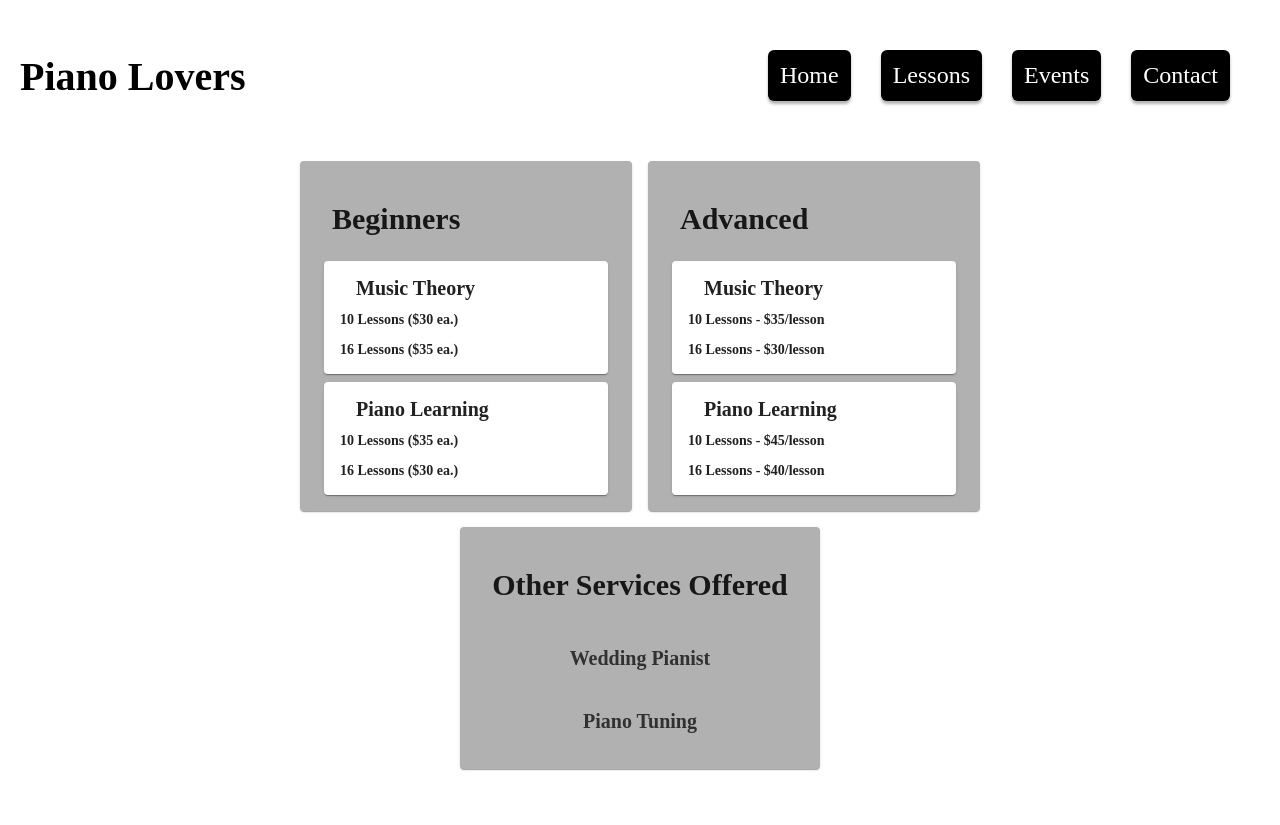
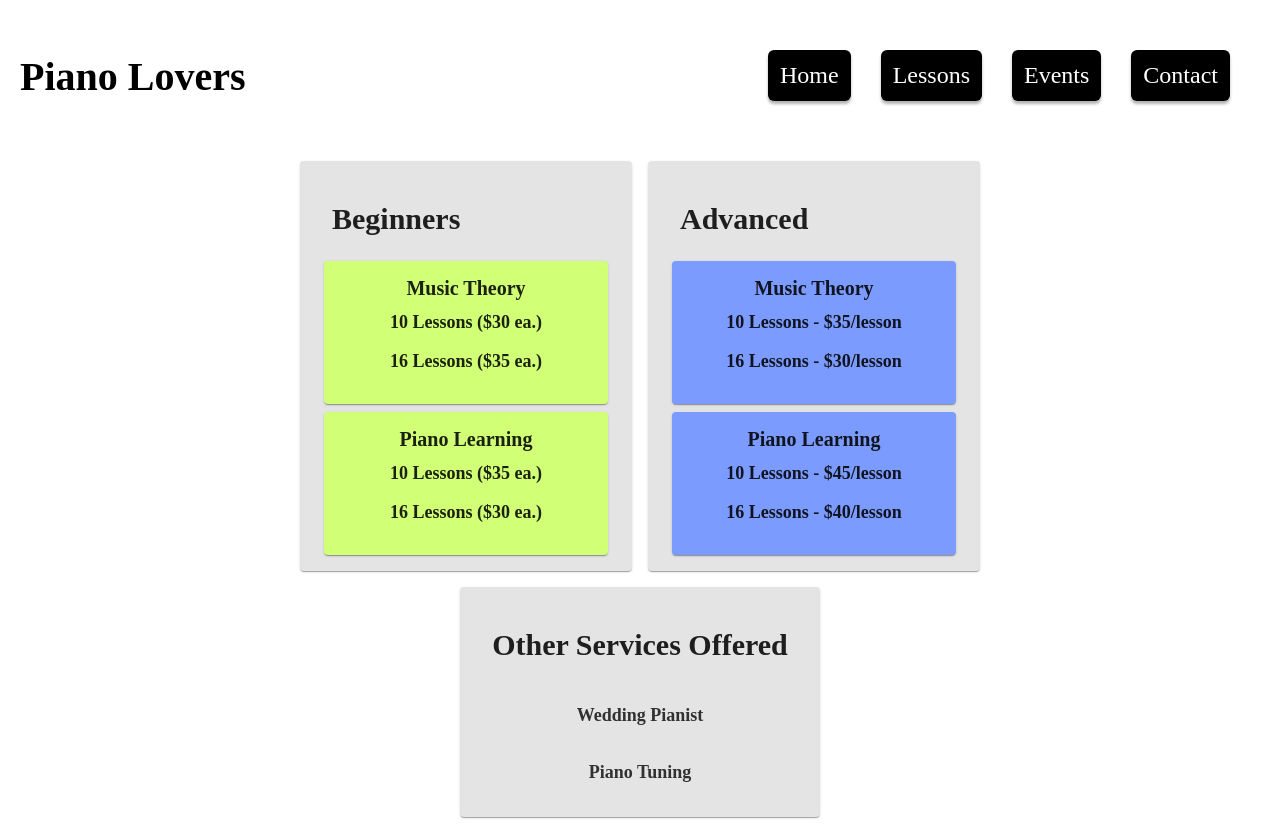
Before and after one commit to pandyama/Piano-Lovers, an Angular app in the folder pianolovers/: page /lessons in a window 1280 px wide. Before the commit the page ends 800 px from the top, so only its background shows below. Built offline with nearby package versions, Linux system fonts and the light colour scheme; a web font is replaced by a local one.

Commit message:
Updated styling in Lessons Component

```diff
--- a/pianolovers/src/app/lessons/lessons.component.html
+++ b/pianolovers/src/app/lessons/lessons.component.html
@@ -6,26 +6,28 @@
       </mat-card-title>
     </mat-card-header>
     <mat-card-content>
-      <mat-card class="card-content">
+      <mat-card class="card-content-a">
+        <div class="beginners">
           <mat-card-header>
             <mat-card-title>Music Theory</mat-card-title>
-          <!-- <mat-card-subtitle></mat-card-subtitle> -->
           </mat-card-header>
           <mat-card-content>
             <p>10 Lessons ($30 ea.)</p>
             <p>16 Lessons ($35 ea.)</p>
           </mat-card-content>
+        </div>
       </mat-card>
 
-      <mat-card class="card-content">
+      <mat-card class="card-content-a">
+        <div class="beginners">
           <mat-card-header>
             <mat-card-title>Piano Learning</mat-card-title>
-          <!-- <mat-card-subtitle></mat-card-subtitle> -->
           </mat-card-header>
           <mat-card-content>
             <p>10 Lessons ($35 ea.)</p>
             <p>16 Lessons ($30 ea.)</p>
           </mat-card-content>
+        </div>
       </mat-card>
     </mat-card-content>
   </mat-card>
@@ -37,26 +39,28 @@
       </mat-card-title>
     </mat-card-header>
     <mat-card-content>
-      <mat-card class="card-content">
+      <mat-card class="card-content-b">
+        <div class="advanced">
           <mat-card-header>
             <mat-card-title>Music Theory</mat-card-title>
-          <!-- <mat-card-subtitle></mat-card-subtitle> -->
           </mat-card-header>
           <mat-card-content>
             <p>10 Lessons - $35/lesson</p>
             <p>16 Lessons - $30/lesson</p>
           </mat-card-content>
+        </div>
       </mat-card>
 
-      <mat-card class="card-content">
+      <mat-card class="card-content-b">
+        <div class="advanced">
           <mat-card-header>
             <mat-card-title>Piano Learning</mat-card-title>
-          <!-- <mat-card-subtitle></mat-card-subtitle> -->
           </mat-card-header>
           <mat-card-content>
             <p>10 Lessons - $45/lesson</p>
             <p>16 Lessons - $40/lesson</p>
           </mat-card-content>
+        </div>
       </mat-card>
     </mat-card-content>
   </mat-card>
--- a/pianolovers/src/app/lessons/lessons.component.scss
+++ b/pianolovers/src/app/lessons/lessons.component.scss
@@ -12,12 +12,21 @@ mat-card-title {
   min-width: 300px;
   border-style: none;
   border-radius: 4px;
-  background-color: #b1b1b1;
+  background-color: #e4e4e4;
 }
 
-.card-content {
+.card-content-a,
+.card-content-b {
   margin: 8px;
   font-weight: bolder;
+}
+
+.card-content-a {
+  background-color: rgb(209, 255, 117);
+}
+
+.card-content-b {
+  background-color: rgb(124, 155, 255);
 }
 
 .other {
@@ -25,9 +34,28 @@ mat-card-title {
   flex-direction: column;
   justify-content: center;
   align-items: center;
-  font-size: 20px;
+  font-size: 24px;
   font-weight: bold;
   color: rgb(49, 49, 49);
+}
+
+p {
+  font-size: 18px;
+  font-weight: bold;
+}
+
+.beginners {
+  display: flex;
+  justify-content: center;
+  flex-direction: column;
+  align-items: center;
+}
+
+.advanced {
+  display: flex;
+  justify-content: center;
+  flex-direction: column;
+  align-items: center;
 }
 
 span {
```
Lines whose indentation alone changed are shown as unchanged.
